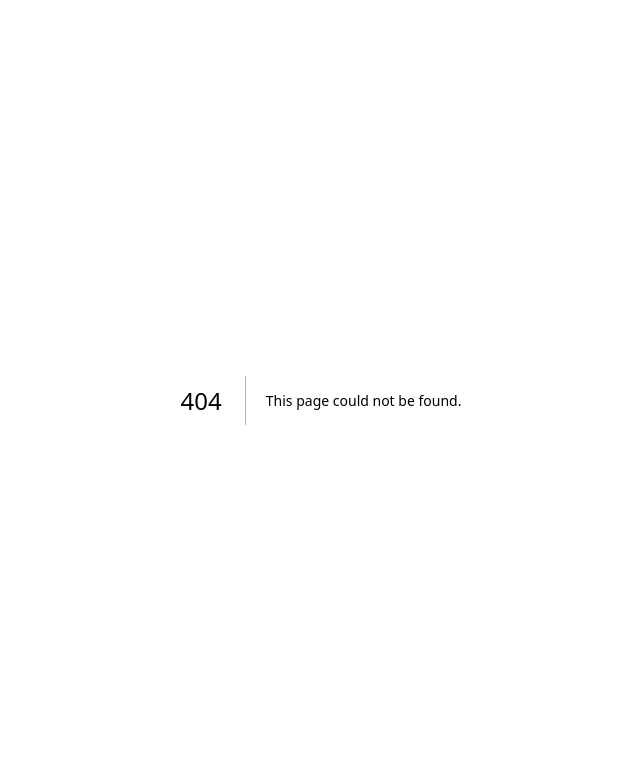
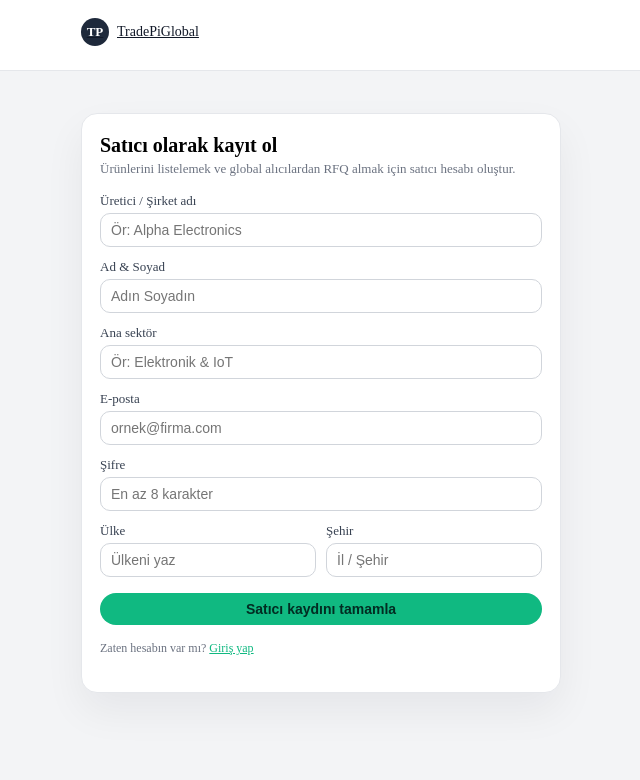
Before and after one commit to onursel42-collab/TradePiGloball, a Next.js app: page /auth/register-seller in a window 1280 px wide. Before the commit this address had no page. Shown: the top 780 px of the page, without its empty margins (319-959 px from the left). Built offline with nearby package versions, Linux system fonts and the light colour scheme.

Commit message:
Create register-seller.js

```diff
--- /dev/null
+++ b/pages/auth/register-seller.js
@@ -0,0 +1,236 @@
+import { useState } from "react";
+import { supabase } from "../../lib/supabaseClient";
+import Layout from "../../components/Layout";
+
+export default function RegisterSellerPage() {
+  const [form, setForm] = useState({
+    company: "",
+    fullName: "",
+    email: "",
+    password: "",
+    sector: "",
+    country: "",
+    city: "",
+  });
+  const [loading, setLoading] = useState(false);
+  const [error, setError] = useState("");
+  const [success, setSuccess] = useState("");
+
+  function handleChange(e) {
+    setForm({ ...form, [e.target.name]: e.target.value });
+  }
+
+  async function handleSubmit(e) {
+    e.preventDefault();
+    setError("");
+    setSuccess("");
+    setLoading(true);
+
+    const { data, error } = await supabase.auth.signUp({
+      email: form.email,
+      password: form.password,
+      options: {
+        data: {
+          role: "seller",
+          company_name: form.company,
+          full_name: form.fullName,
+          sector: form.sector,
+          country: form.country,
+          city: form.city,
+        },
+      },
+    });
+
+    setLoading(false);
+
+    if (error) {
+      setError(error.message);
+    } else {
+      setSuccess(
+        "Satıcı hesabın oluşturuldu. E-posta doğrulamasından sonra panel açılacak."
+      );
+    }
+  }
+
+  return (
+    <Layout title="Satıcı Kaydı">
+      <div className="card">
+        <h1>Satıcı olarak kayıt ol</h1>
+        <p className="sub">
+          Ürünlerini listelemek ve global alıcılardan RFQ almak için satıcı
+          hesabı oluştur.
+        </p>
+
+        <form onSubmit={handleSubmit} className="form">
+          <label>
+            Üretici / Şirket adı
+            <input
+              name="company"
+              value={form.company}
+              onChange={handleChange}
+              placeholder="Ör: Alpha Electronics"
+              required
+            />
+          </label>
+
+          <label>
+            Ad &amp; Soyad
+            <input
+              name="fullName"
+              value={form.fullName}
+              onChange={handleChange}
+              placeholder="Adın Soyadın"
+              required
+            />
+          </label>
+
+          <label>
+            Ana sektör
+            <input
+              name="sector"
+              value={form.sector}
+              onChange={handleChange}
+              placeholder="Ör: Elektronik & IoT"
+            />
+          </label>
+
+          <label>
+            E-posta
+            <input
+              type="email"
+              name="email"
+              value={form.email}
+              onChange={handleChange}
+              placeholder="ornek@firma.com"
+              required
+            />
+          </label>
+
+          <label>
+            Şifre
+            <input
+              type="password"
+              name="password"
+              value={form.password}
+              onChange={handleChange}
+              placeholder="En az 8 karakter"
+              required
+            />
+          </label>
+
+          <div className="row">
+            <label>
+              Ülke
+              <input
+                name="country"
+                value={form.country}
+                onChange={handleChange}
+                placeholder="Ülkeni yaz"
+              />
+            </label>
+            <label>
+              Şehir
+              <input
+                name="city"
+                value={form.city}
+                onChange={handleChange}
+                placeholder="İl / Şehir"
+              />
+            </label>
+          </div>
+
+          {error && <p className="msg error">{error}</p>}
+          {success && <p className="msg success">{success}</p>}
+
+          <button className="btn" disabled={loading}>
+            {loading ? "Kayıt oluşturuluyor…" : "Satıcı kaydını tamamla"}
+          </button>
+        </form>
+
+        <p className="bottom-text">
+          Zaten hesabın var mı? <a href="/auth/login">Giriş yap</a>
+        </p>
+      </div>
+
+      <style jsx>{`
+        .card {
+          margin-top: 32px;
+          background: #ffffff;
+          border-radius: 16px;
+          padding: 20px 18px 24px;
+          border: 1px solid #e5e7eb;
+          box-shadow: 0 18px 40px rgba(15, 23, 42, 0.06);
+        }
+        h1 {
+          margin: 0 0 4px;
+          font-size: 20px;
+        }
+        .sub {
+          margin: 0 0 16px;
+          font-size: 13px;
+          color: #6b7280;
+        }
+        .form {
+          display: flex;
+          flex-direction: column;
+          gap: 12px;
+        }
+        label {
+          font-size: 13px;
+          color: #374151;
+          display: flex;
+          flex-direction: column;
+          gap: 4px;
+        }
+        input {
+          border-radius: 10px;
+          border: 1px solid #d1d5db;
+          padding: 8px 10px;
+          font-size: 14px;
+        }
+        .row {
+          display: grid;
+          grid-template-columns: repeat(2, minmax(0, 1fr));
+          gap: 10px;
+        }
+        .btn {
+          margin-top: 4px;
+          border-radius: 999px;
+          border: none;
+          background: #10b981;
+          color: #022c22;
+          font-weight: 600;
+          padding: 8px 14px;
+          font-size: 14px;
+          cursor: pointer;
+        }
+        .btn:disabled {
+          opacity: 0.7;
+        }
+        .msg {
+          font-size: 12px;
+          margin: 0;
+        }
+        .msg.error {
+          color: #b91c1c;
+        }
+        .msg.success {
+          color: #047857;
+        }
+        .bottom-text {
+          margin-top: 16px;
+          font-size: 12px;
+          color: #6b7280;
+        }
+        .bottom-text a {
+          color: #10b981;
+        }
+        @media (max-width: 480px) {
+          .row {
+            grid-template-columns: minmax(0, 1fr);
+          }
+        }
+      `}</style>
+    </Layout>
+  );
+                }
```
